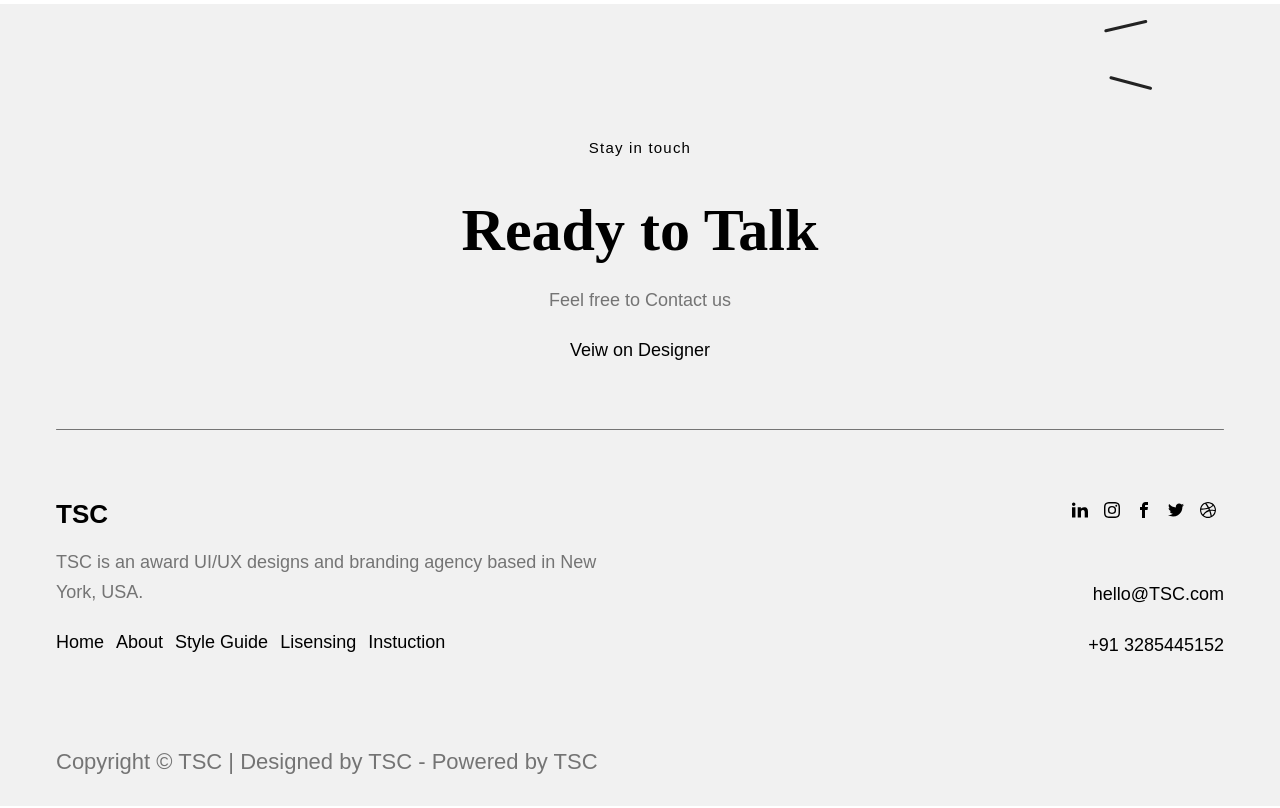
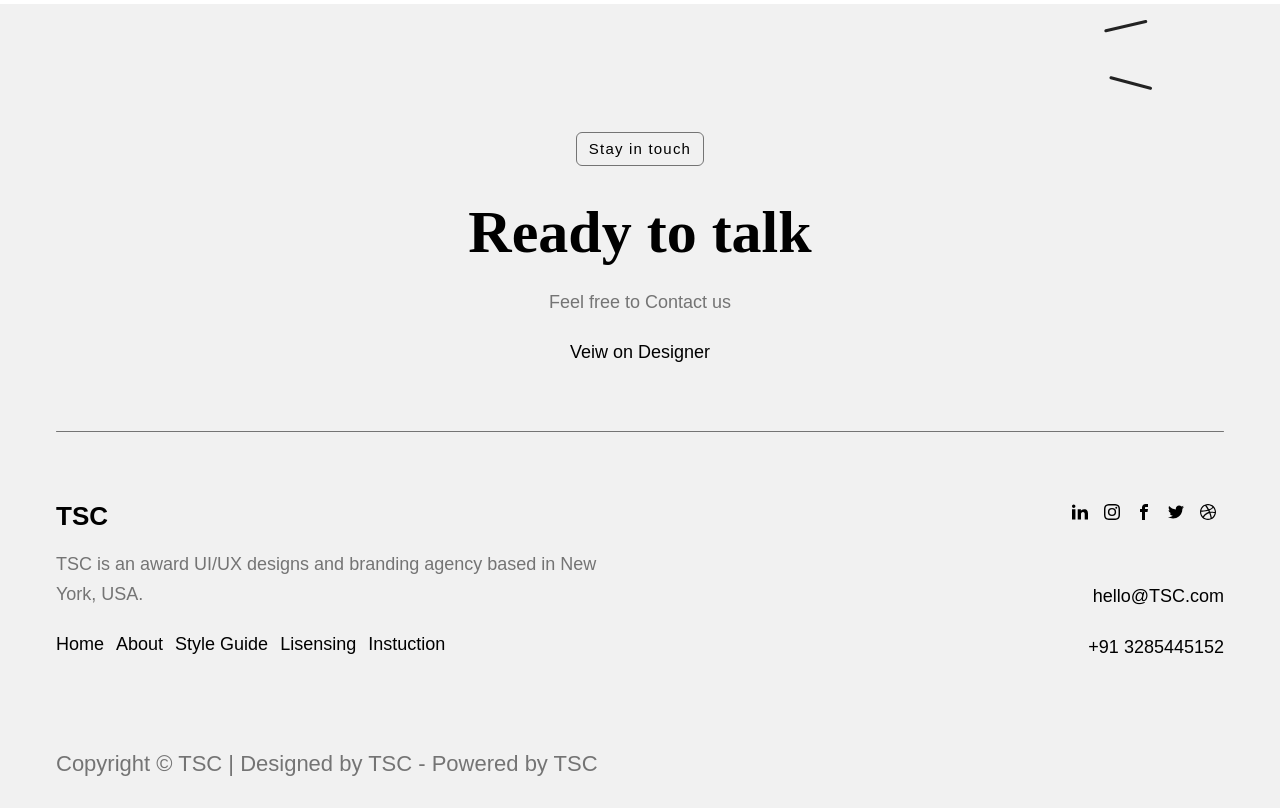
Before and after one commit to special-char/special-char, a Next.js app: page /development in a window 1280 px wide. Shown: the part 6820-7628 px from the top of the page. Built offline with nearby package versions, Linux system fonts and the light colour scheme.

Commit message:
footer and section

```diff
--- a/app/development/footer.tsx
+++ b/app/development/footer.tsx
@@ -19,10 +19,13 @@ const Footer = (props: Props) => {
     <section id="footer" className="footer">
       <ThreelineSvg className="footer__svg" />
       <div className="footer__p1">
-        <Link href="/" className="btn btn--white px-3 py-1 rounded-md">
+        <Link
+          href="/"
+          className="btn btn--white px-3 py-1 rounded-md border border-secondary1"
+        >
           Stay in touch
         </Link>
-        <h2 className="pt-7 text-7xl">Ready to Talk</h2>
+        <h2 className="pt-7 text-4xl md:text-7xl">Ready to talk</h2>
         <p className="">Feel free to Contact us</p>
         <div>Veiw on Designer</div>
       </div>
--- a/styles/video.css
+++ b/styles/video.css
@@ -1,5 +1,5 @@
 .effort {
-  @apply grid gap-3 lg:pb-10 justify-items-stretch  md:grid-cols-2 md:gap-10;
+  @apply grid gap-7 lg:pb-10 justify-items-stretch  md:grid-cols-2 md:gap-10;
 
   /* @apply grid px-container md:grid-cols-2 md:gap-10 lg:items-center; */
   &__image {
```
